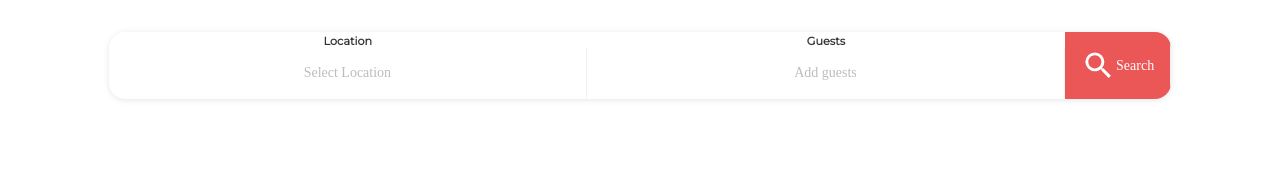
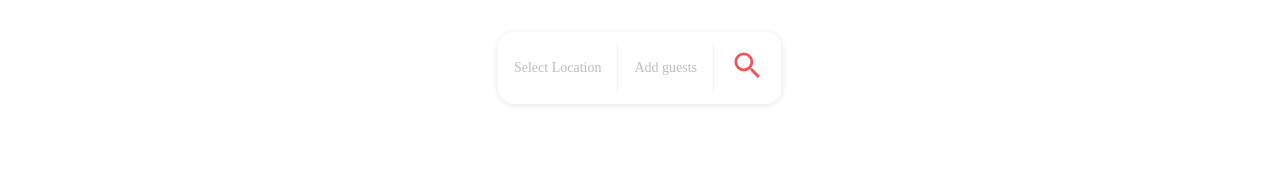
Before and after one commit to sPreet247/React-windbnb-project, a React (Create React App) app: page / in a window 1280 px wide. Shown: the top 174 px of the page. Built offline with nearby package versions, Linux system fonts and the light colour scheme; the HTML template or start-up script is replaced by a standard one; a web font is replaced by a local one.

Commit message:
navBarEffectAdded

```diff
--- a/src/components/Header/Main/Header.js
+++ b/src/components/Header/Main/Header.js
@@ -2,14 +2,15 @@ import Logo from '../Logo/Logo';
 import NavExpand from '../NavSearch/NavExpand';
 import NavSearch from '../NavSearch/NavSearch';
 import { Wrapper } from './HeaderElements';
+import { useState } from 'react';
 
 const Header = () => {
   return (
     <>
       <Wrapper>
         {/* <Logo /> */}
-        <NavExpand />
-        {/* <NavSearch /> */}
+
+        <NavSearch />
       </Wrapper>
     </>
   );
--- a/src/components/Header/NavSearch/NavSearch.js
+++ b/src/components/Header/NavSearch/NavSearch.js
@@ -1,16 +1,16 @@
+import { MdSearch } from 'react-icons/md';
 import { useState } from 'react';
-import { MdSearch } from 'react-icons/md';
-
 import { Button, Font, Nav } from './NavSearchElements';
+import NavExpand from './NavExpand';
 
 const NavSearch = () => {
   const [navExpand, setNavExpand] = useState(false);
-  const handleClick = () => {};
 
   return (
     <>
       <Nav>
-        <Button onClick={() => handleClick()}>
+        {navExpand ? <NavExpand /> : null}
+        <Button onClick={() => setNavExpand(!navExpand)}>
           <div>
             <Font>Select Location</Font>
           </div>
```
